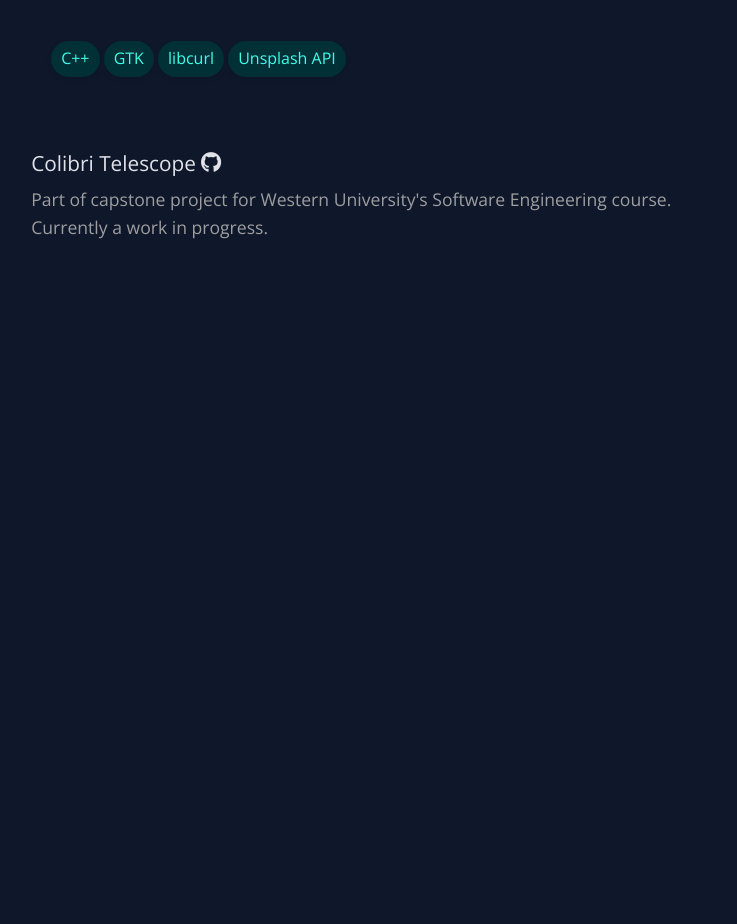
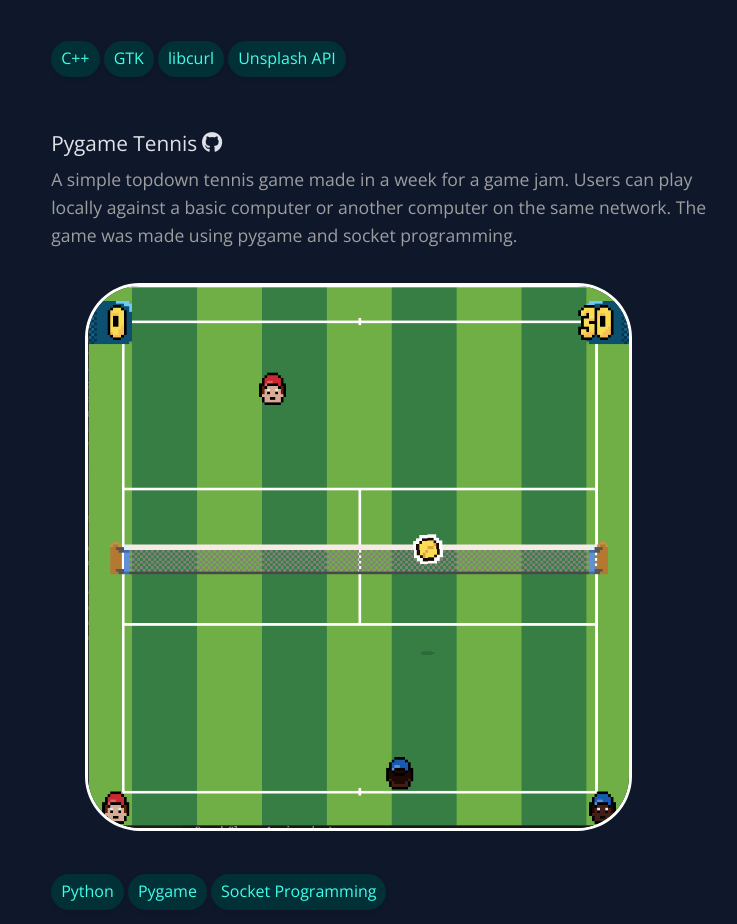
Before and after one commit to nickbarrie/about-me, a plain HTML site: page index.html in a window 1280 px wide. Shown: the part 6248-7172 px from the top of the page, without its empty margins (513-1250 px from the left). Before the commit the page ends 6529 px from the top, so only its background shows below. Drawn offline with nearby package versions, Linux system fonts and the light colour scheme; no server answers.

Commit message:
added tennis game

```diff
--- a/index.html
+++ b/index.html
@@ -213,11 +213,24 @@
                 <li>Unsplash API</li>
             </div>
 
+            <div class="hidden item">
+                <a href="https://github.com/nickbarrie/pygame-tennis" class="item-link">
+                    Pygame Tennis <i class="fab fa-github"></i>
+                </a>
+                <p>A simple topdown tennis game made in a week for a game jam. Users can play locally against a basic computer or another
+                    computer on the same network. The game was made using pygame and socket programming.
+                </p>
+                <img src="Images/tennis.png" alt="Pygame Tennis">
+
+                <li>Python</li>
+                <li>Pygame</li>
+                <li>Socket Programming</li>
+            </div>
+
             <div class="hidden item"></div>
                 <a href="https://github.com/ColibriKBO" class="item-link">
                     Colibri Telescope <i class="fab fa-github"></i>
                 </a>
-
 
                 <p>Part of capstone project for Western University's Software Engineering course. Currently a work in progress.
                 </p>
```
Also changed, not shown: Images/tennis.png (added).
